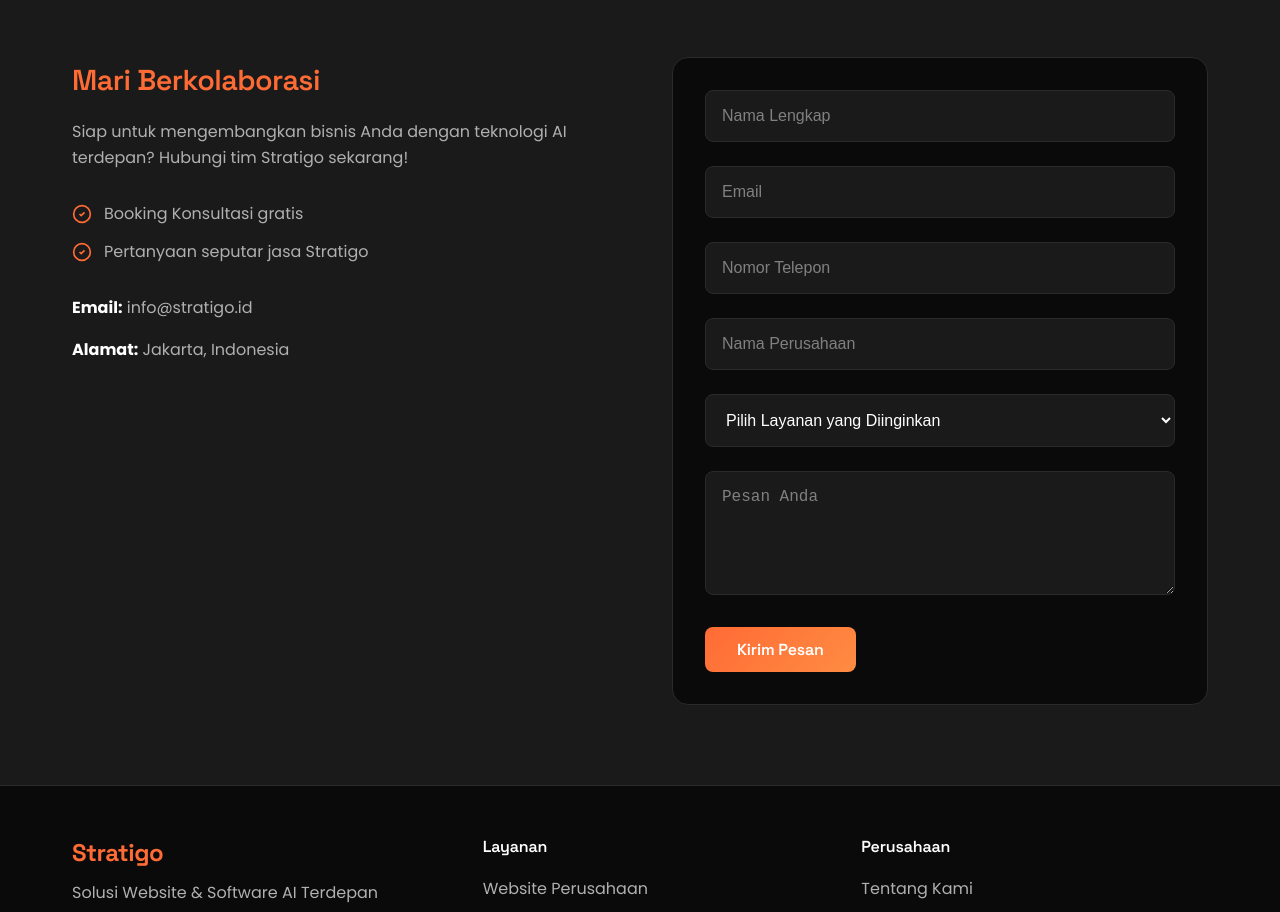
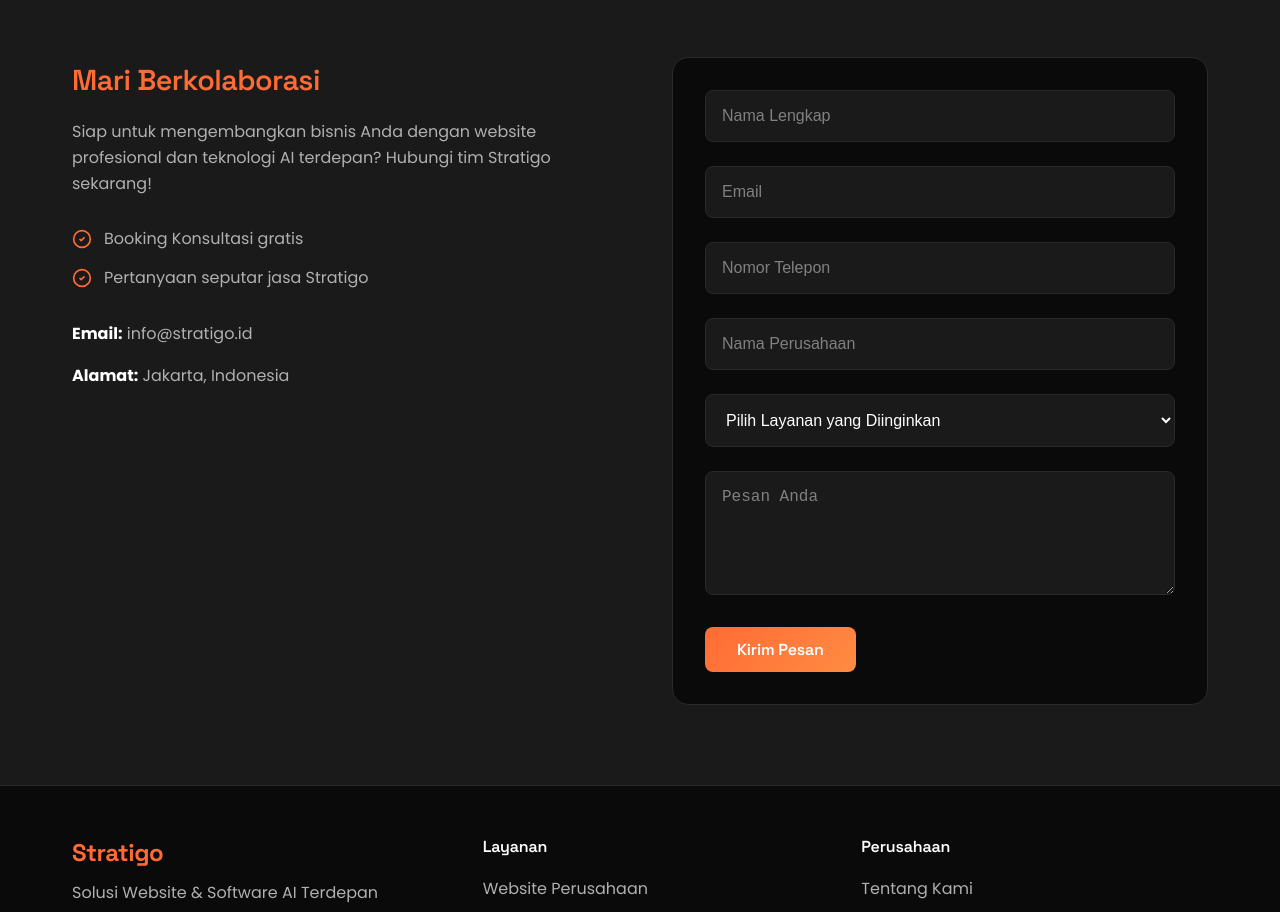
Before and after one commit to brebribre/stratigo-portfolio, a Vue app: page / in a window 1280 px wide. Shown: the part 3976-4888 px from the top of the page. Built offline with nearby package versions, Linux system fonts and the light colour scheme.

Commit message:
fix wording

```diff
--- a/src/App.vue
+++ b/src/App.vue
@@ -155,7 +155,7 @@
         <div class="contact-content">
           <div class="contact-info fade-in" :class="{ 'visible': contactVisible }">
             <h3>Mari Berkolaborasi</h3>
-            <p>Siap untuk mengembangkan bisnis Anda dengan teknologi AI terdepan? Hubungi tim Stratigo sekarang!</p>
+            <p>Siap untuk mengembangkan bisnis Anda dengan website profesional dan teknologi AI terdepan? Hubungi tim Stratigo sekarang!</p>
             <div class="collaboration-points">
               <div class="collaboration-point">
                 <svg class="checkmark" width="20" height="20" viewBox="0 0 24 24" fill="none" stroke="currentColor" stroke-width="2">
```
